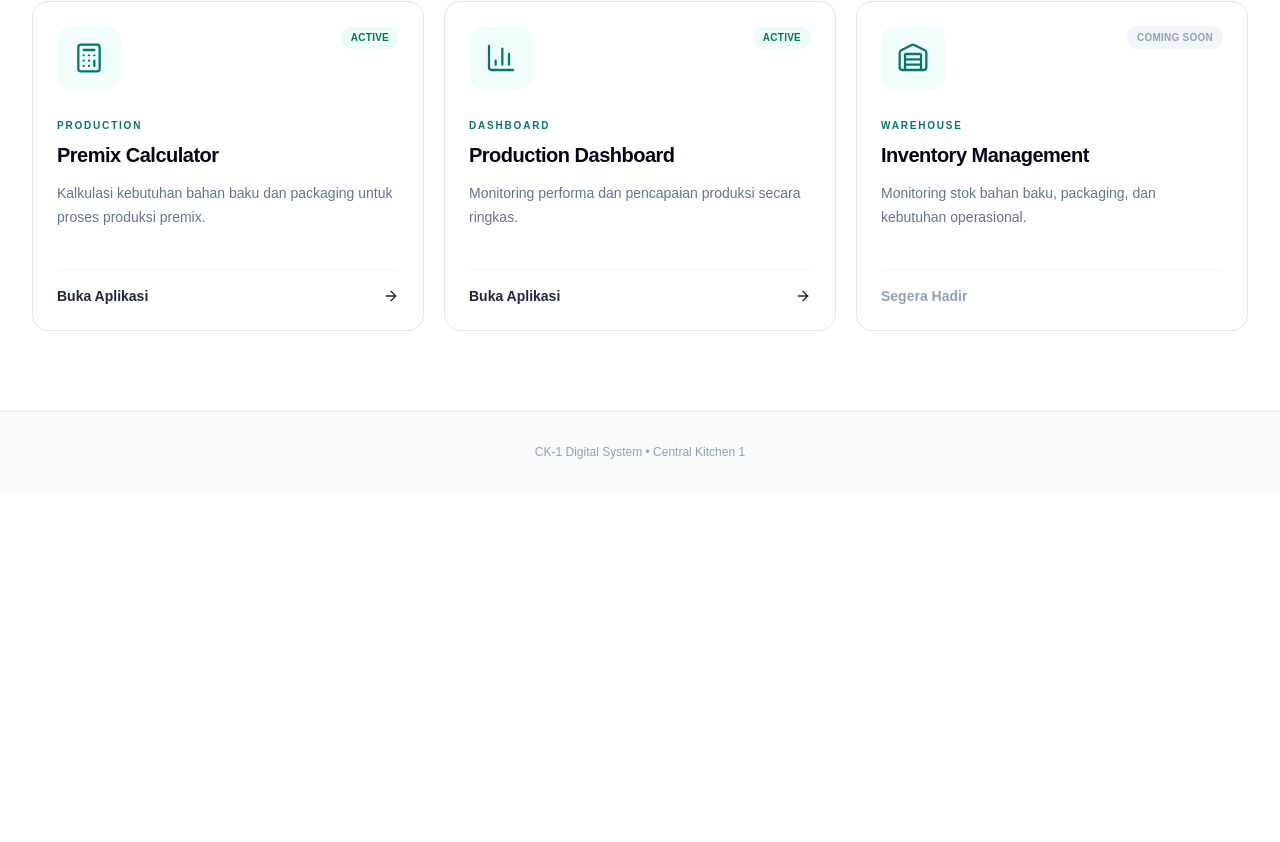
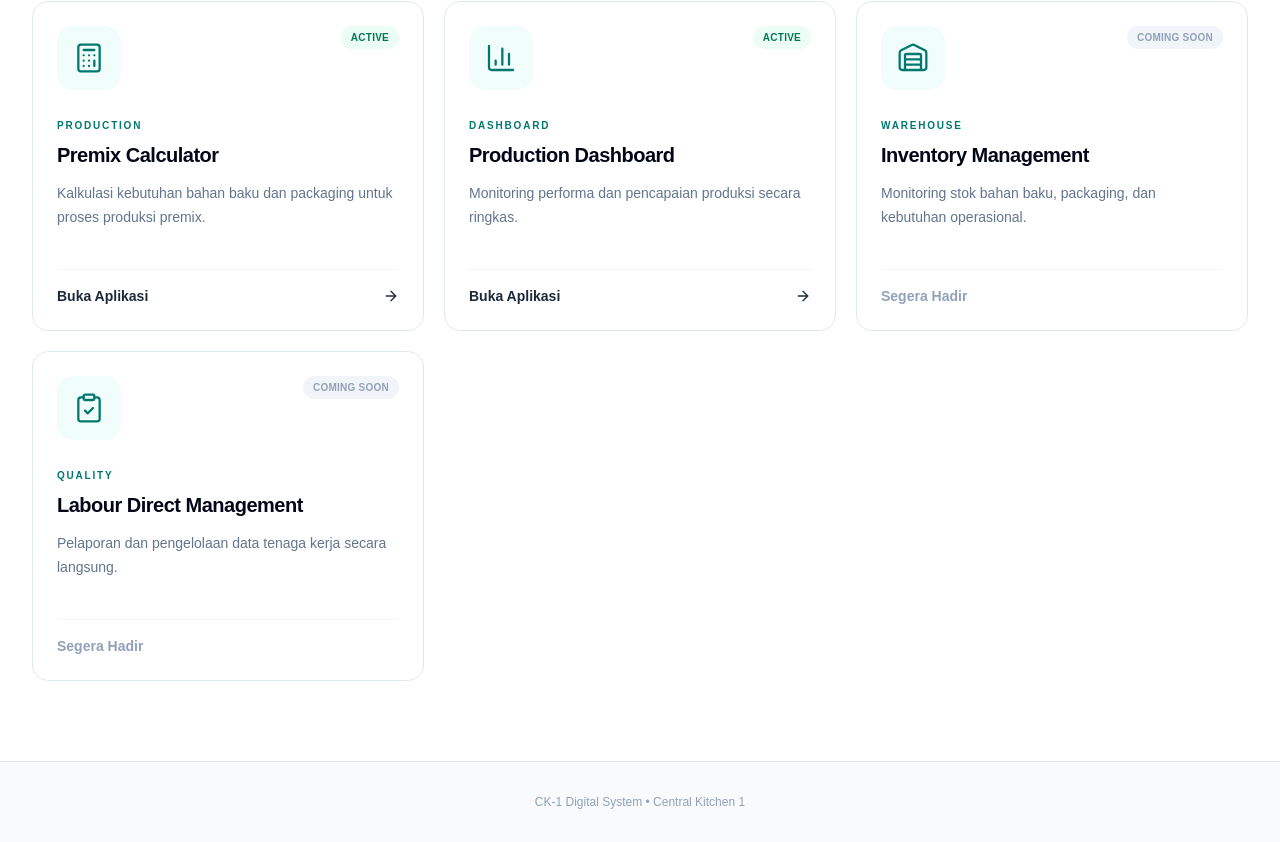
Before and after one commit to bandaralim23good/Website-Profil-CK-1, a Next.js app: page /apps in a window 1280 px wide. Shown: the part 1250-2092 px from the top of the page. Before the commit the page ends 1742 px from the top, so only its background shows below. Built offline with nearby package versions, Linux system fonts and the light colour scheme.

Commit message:
edit menu aplikasi

```diff
--- a/app/apps/page.tsx
+++ b/app/apps/page.tsx
@@ -60,15 +60,15 @@ const applications: Application[] = [
     icon: Warehouse,
     active: false,
   },
-//   {
-//     name: "Quality Control",
-//     description:
-//       "Pencatatan dan monitoring aktivitas quality control produksi.",
-//     category: "Quality",
-//     href: "#",
-//     icon: ClipboardCheck,
-//     active: false,
-//   },
+  {
+    name: "Labour Direct Management",
+    description:
+      "Pelaporan dan pengelolaan data tenaga kerja secara langsung.",
+    category: "Quality",
+    href: "#",
+    icon: ClipboardCheck,
+    active: false,
+  },
 //   {
 //     name: "Purchasing",
 //     description:
```
